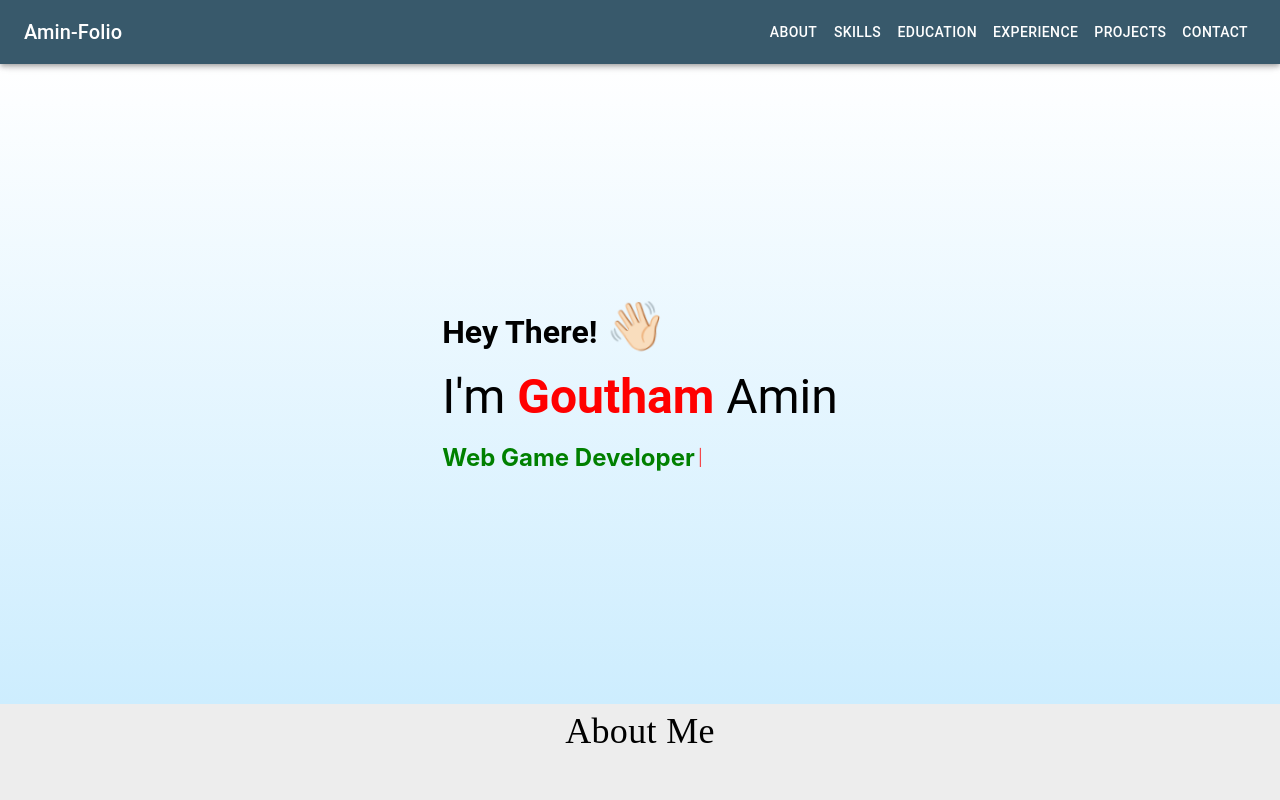
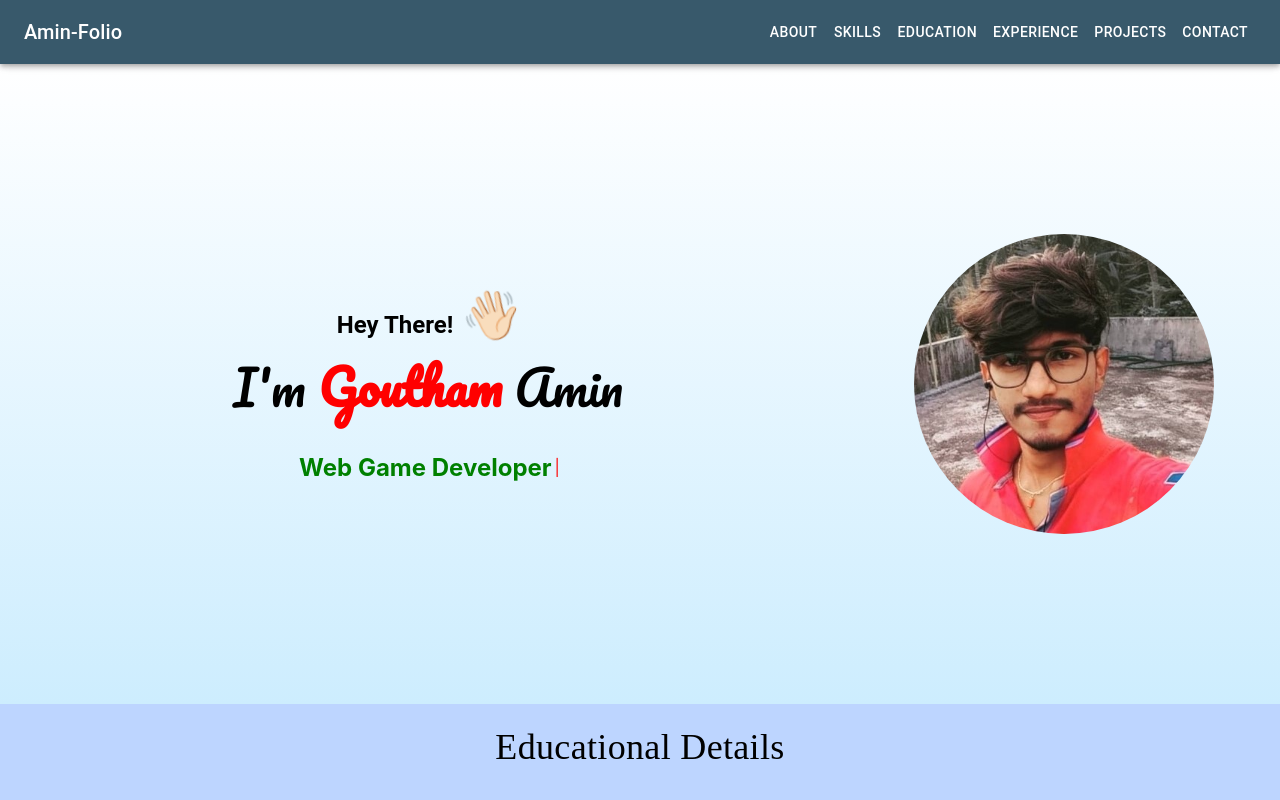
Before and after one commit to gouthamamin/Portfolio-React, a React (Create React App) app: page / in a window 1280 px wide. Shown: the top 800 px of the page. Built offline with nearby package versions, Linux system fonts and the light colour scheme; a web font is replaced by a local one.

Commit message:
Intermediate commit
merging intro-profile & about me section

```diff
--- a/src/App.js
+++ b/src/App.js
@@ -1,4 +1,4 @@
-import AboutMe from "./Components/AboutMe";
+// import AboutMe from "./Components/AboutMe";
 import ContactMe from "./Components/ContactMe";
 import Education from "./Components/Education";
 import Experience from "./Components/Experience";
@@ -12,7 +12,7 @@ function App() {
     <div className="App">
       <Header />
       <IntroductionProfile />
-      <AboutMe />
+      {/* <AboutMe /> */}
       <Education />
       <Skills />
       <Experience />
--- a/src/Components/IntroductionProfile.jsx
+++ b/src/Components/IntroductionProfile.jsx
@@ -1,4 +1,4 @@
-import { Typography } from "@mui/material";
+import { Avatar, Grid, Typography } from "@mui/material";
 import { useTypewriter, Cursor } from "react-simple-typewriter";
 
 function IntroductionProfile() {
@@ -73,14 +73,26 @@ function IntroductionProfile() {
 
   return (
     <div style={introProfileStyles} className="intro-profile">
+      <Grid container spacing={4}>
+        <Grid
+          item
+          xs={12}
+          md={8}
+          style={{
+            display: "flex",
+            justifyContent: "center",
+            alignItems: "center",
+            flexDirection: "column",
+          }}
+        >
           <style>{keyframesStyle}</style>
-      <div style={{ textAlign: "left" }}>
+          <div style={{ textAlign: "center", marginBottom: "20px" }}>
             <Typography
               variant="h5"
               style={{
                 marginBottom: "10px",
                 fontWeight: "bold",
-            fontSize: "2rem",
+                fontSize: { xs: "1rem", md: "2rem" },
               }}
             >
               Hey There!{" "}
@@ -88,10 +100,19 @@ function IntroductionProfile() {
                 👋🏻
               </span>
             </Typography>
-        <Typography variant="h3" gutterBottom>
-          I'm <span style={{ color: "red", fontWeight: "bold" }}>Goutham</span>{" "}
+            <Typography
+              variant="h3"
+              gutterBottom
+              sx={{
+                fontFamily: `Pacifico, cursive`,
+                fontSize: { xs: "2rem", md: "3rem" },
+              }}
+            >
+              I'm{" "}
+              <span style={{ color: "red", fontWeight: "bold" }}>Goutham</span>{" "}
               Amin
             </Typography>
+          </div>
 
           <div style={typewriterContainerStyles}>
             <span style={typewriterTextStyles}>{text}</span>
@@ -99,7 +120,29 @@ function IntroductionProfile() {
               <Cursor />
             </span>
           </div>
-      </div>
+        </Grid>
+        <Grid
+          item
+          xs={12}
+          md={4}
+          sx={{ textAlign: "center" }}
+          style={{
+            display: "flex",
+            justifyContent: "center",
+            alignItems: "center",
+            flexDirection: "column",
+          }}
+        >
+          <Avatar
+            src="/Assets/Profile-Photo.jpg"
+            alt="Profile Image"
+            sx={{
+              height: { xs: "150px", md: "300px" },
+              width: { xs: "150px", md: "300px" },
+            }}
+          />
+        </Grid>
+      </Grid>
     </div>
   );
 }
--- a/src/index.css
+++ b/src/index.css
@@ -1,4 +1,5 @@
 @import url("https://fonts.googleapis.com/css2?family=Bungee+Spice&family=Titan+One&display=swap");
+@import url("https://fonts.googleapis.com/css2?family=Pacifico&display=swap");
 
 body {
   margin: 0;
```
Lines whose indentation alone changed are shown as unchanged.
